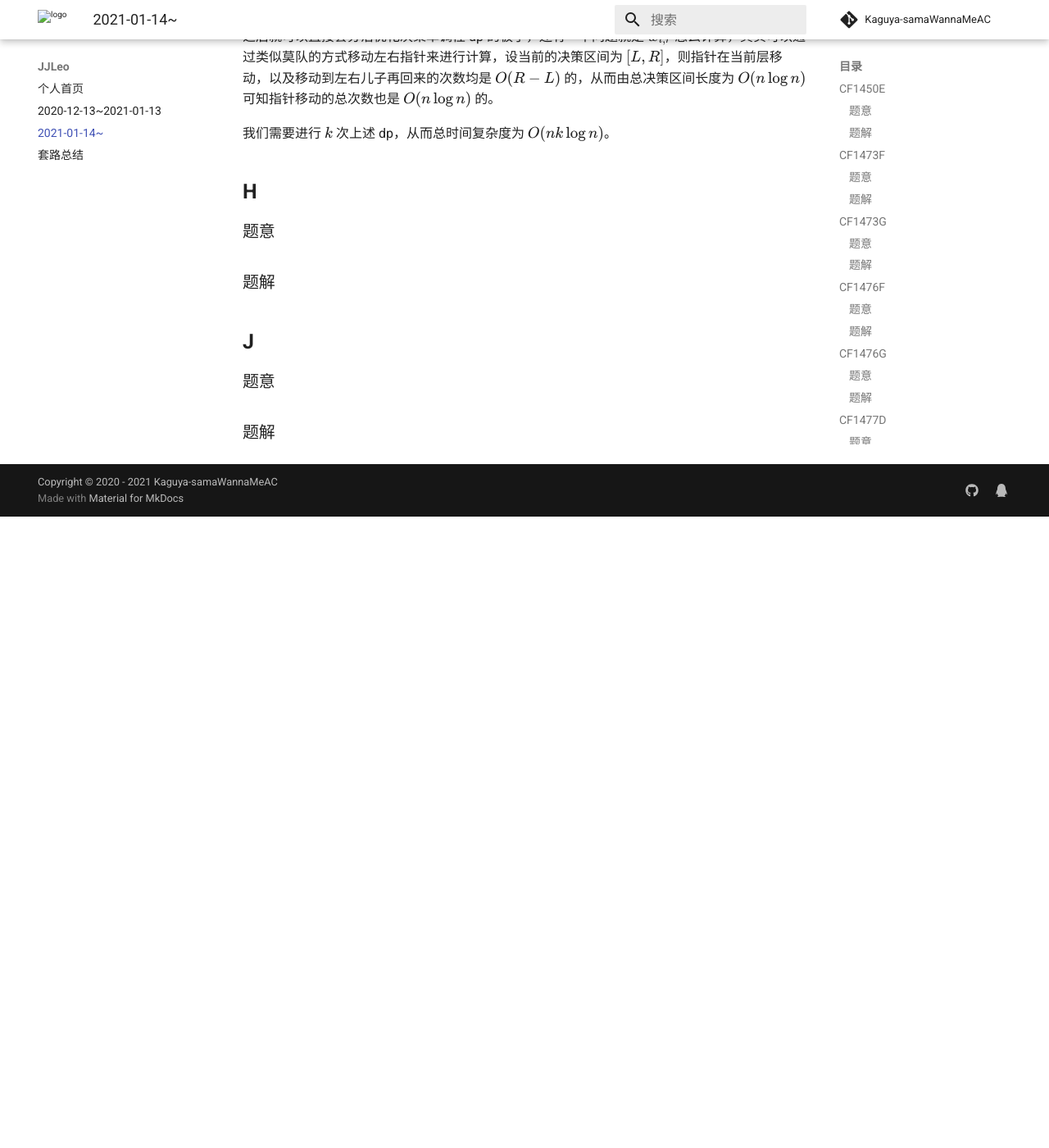
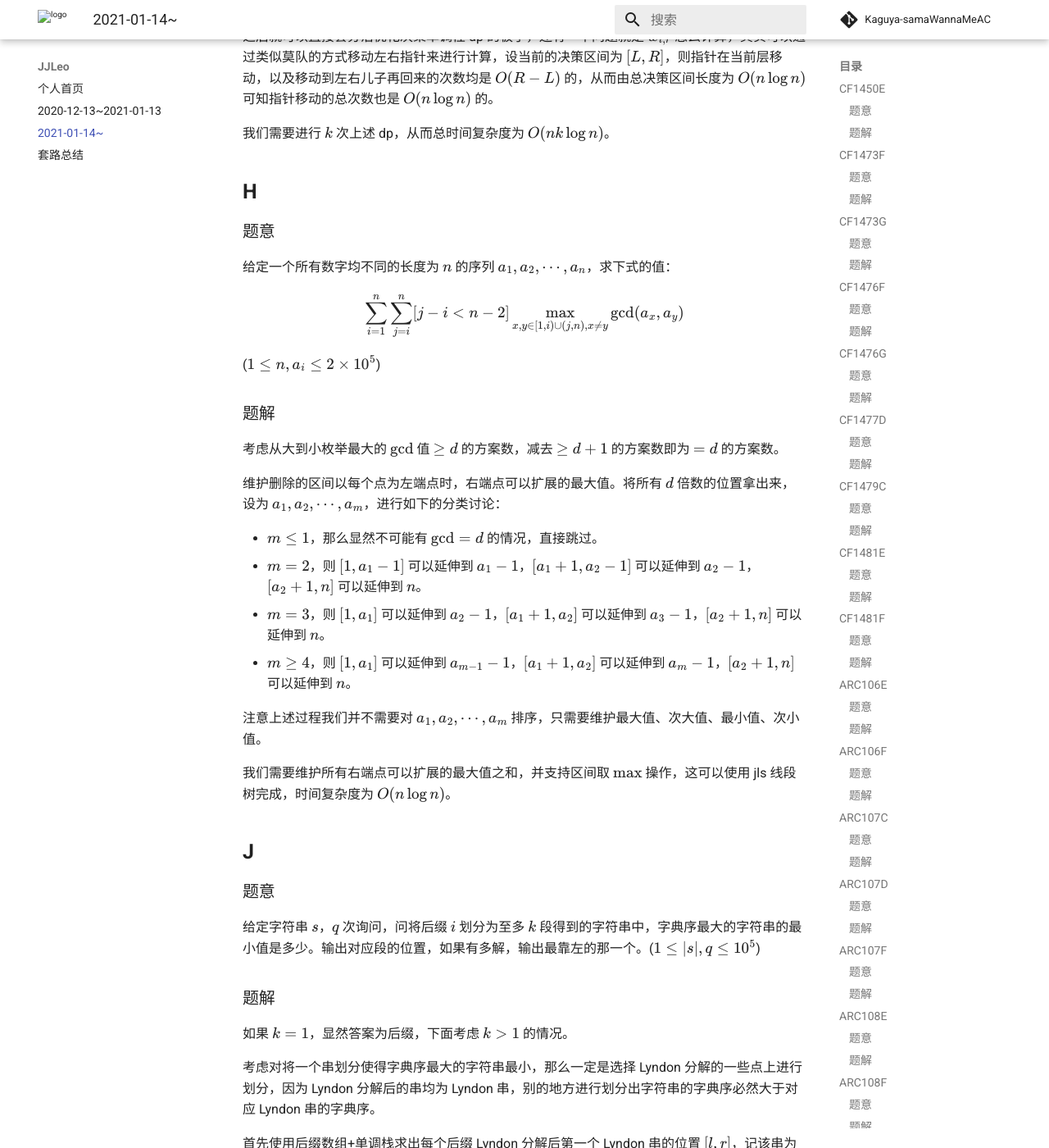
Before and after one commit to Kaguya-samaWannaMeAC/kaguya-samawannameac.github.io, an MkDocs documentation site: the page built from docs/JJLeo/2021-01-14~.md, in a window 1280 px wide and 1400 px high, scrolled down 23267 px. Shown: the whole window at 82% size. Built offline with MkDocs 1.6.1 and Material for MkDocs 9.7.7, drawn with Linux system fonts in a browser that asks for light colours; formulas are drawn with MathJax 3; comment, search, counter and statistics services are not loaded; before the commit the page ends 23897 px from its top, so only the background shows below that; some of the changed text lies outside the part shown.

Commit message:
Update 2021-01-14~.md

```diff
--- a/docs/JJLeo/2021-01-14~.md
+++ b/docs/JJLeo/2021-01-14~.md
@@ -700,16 +700,52 @@ $$
 
 ### 题意
 
-
+给定一个所有数字均不同的长度为 $n$ 的序列 $a_1,a_2,\cdots,a_n$，求下式的值：
+$$
+\sum_{i=1}^n \sum_{j=i}^n [j-i<n-2]\max_{x,y \in [1,i) \cup(j,n),x \ne y }\gcd(a_x,a_y)
+$$
+($1 \le n, a_i \le 2 \times 10^5$)
 
 ### 题解
 
+考虑从大到小枚举最大的 $\gcd$ 值 $\ge d$ 的方案数，减去 $\ge d+1$ 的方案数即为 $=d$ 的方案数。
 
+维护删除的区间以每个点为左端点时，右端点可以扩展的最大值。将所有 $d$ 倍数的位置拿出来，设为 $a_1,a_2,\cdots,a_m$，进行如下的分类讨论：
+
+- $m \le 1$，那么显然不可能有 $\gcd = d$ 的情况，直接跳过。
+- $m=2$，则 $[1,a_1-1]$ 可以延伸到 $a_1-1$，$[a_1+1,a_2-1]$ 可以延伸到 $a_2-1$，$[a_2+1,n]$ 可以延伸到 $n$。
+- $m=3$，则 $[1,a_1]$ 可以延伸到 $a_2-1$，$[a_1+1,a_2]$ 可以延伸到 $a_3-1$，$[a_2+1,n]$ 可以延伸到 $n$。
+- $m\ge4$，则 $[1,a_1]$ 可以延伸到 $a_{m-1}-1$，$[a_1+1,a_2]$ 可以延伸到 $a_m-1$，$[a_2+1,n]$ 可以延伸到 $n$。
+
+注意上述过程我们并不需要对 $a_1,a_2,\cdots,a_m$ 排序，只需要维护最大值、次大值、最小值、次小值。
+
+我们需要维护所有右端点可以扩展的最大值之和，并支持区间取 $\max$ 操作，这可以使用 jls 线段树完成，时间复杂度为 $O(n \log n)$。
 
 ## **J**
 
 ### 题意
 
-
+给定字符串 $s$，$q$ 次询问，问将后缀 $i$ 划分为至多 $k$ 段得到的字符串中，字典序最大的字符串的最小值是多少。输出对应段的位置，如果有多解，输出最靠左的那一个。($1 \le |s|,q \le 10^5$)
 
 ### 题解
+
+如果 $k=1$，显然答案为后缀，下面考虑 $k > 1$ 的情况。
+
+考虑对将一个串划分使得字典序最大的字符串最小，那么一定是选择 Lyndon 分解的一些点上进行划分，因为 Lyndon 分解后的串均为 Lyndon 串，别的地方进行划分出字符串的字典序必然大于对应 Lyndon 串的字典序。
+
+首先使用后缀数组+单调栈求出每个后缀 Lyndon 分解后第一个 Lyndon 串的位置 $[l,r]$，记该串为 $w$，则该后缀在 Lyndon 分解后一定形如如下形式：
+$$
+\underbrace{ww \cdots w}_{x}S
+$$
+其中 $S$ 为 Lyndon 分解后面的串，可以为空，且 $S < w$。 $x$ 即为对应循环节重复的数量，可以通过如下方式算出：
+$$
+x=\lfloor \frac{\operatorname{LCP}(l,r)}{|w|} \rfloor + 1
+$$
+其中 $\operatorname{LCP}(i,j)$ 表示后缀 $i$ 和 $j$ 的最长公共前缀。
+
+下面根据上述值的不同分类讨论可以得出答案：
+
+- 如果 $x < k$，显然将每个 $w$ 单独分出来，后面的 $S$ 也单独分出来就可以，答案为 $[l,r]$。
+
+- 如果 $x \bmod k = 0$，若 $S$ 为空，则答案为 $[l,r]$，否则答案为 $[l+(x-\dfrac{x}{k})|w|, n]$。
+- 如果 $x \bmod k \ne 0$，则答案为 $[l,l+\lceil\dfrac{x}{k}\rceil |w|-1]$。
```
